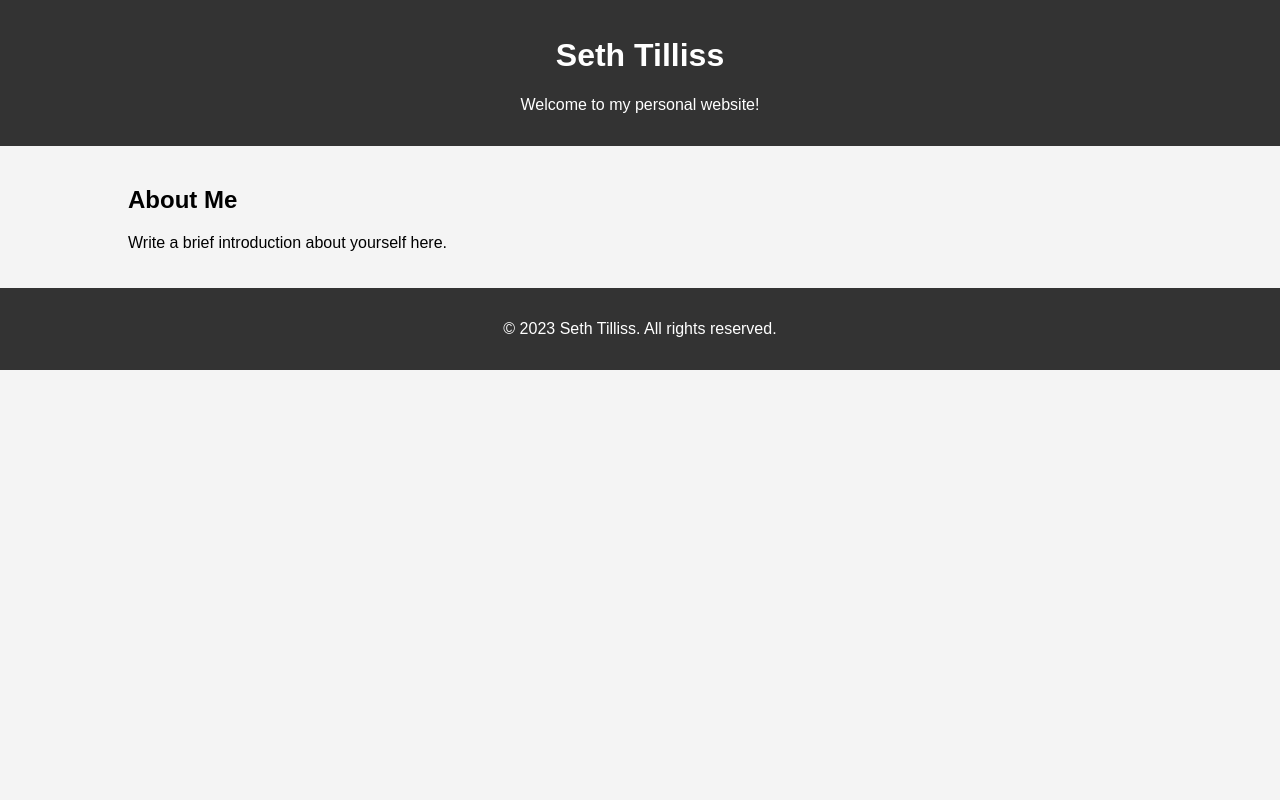
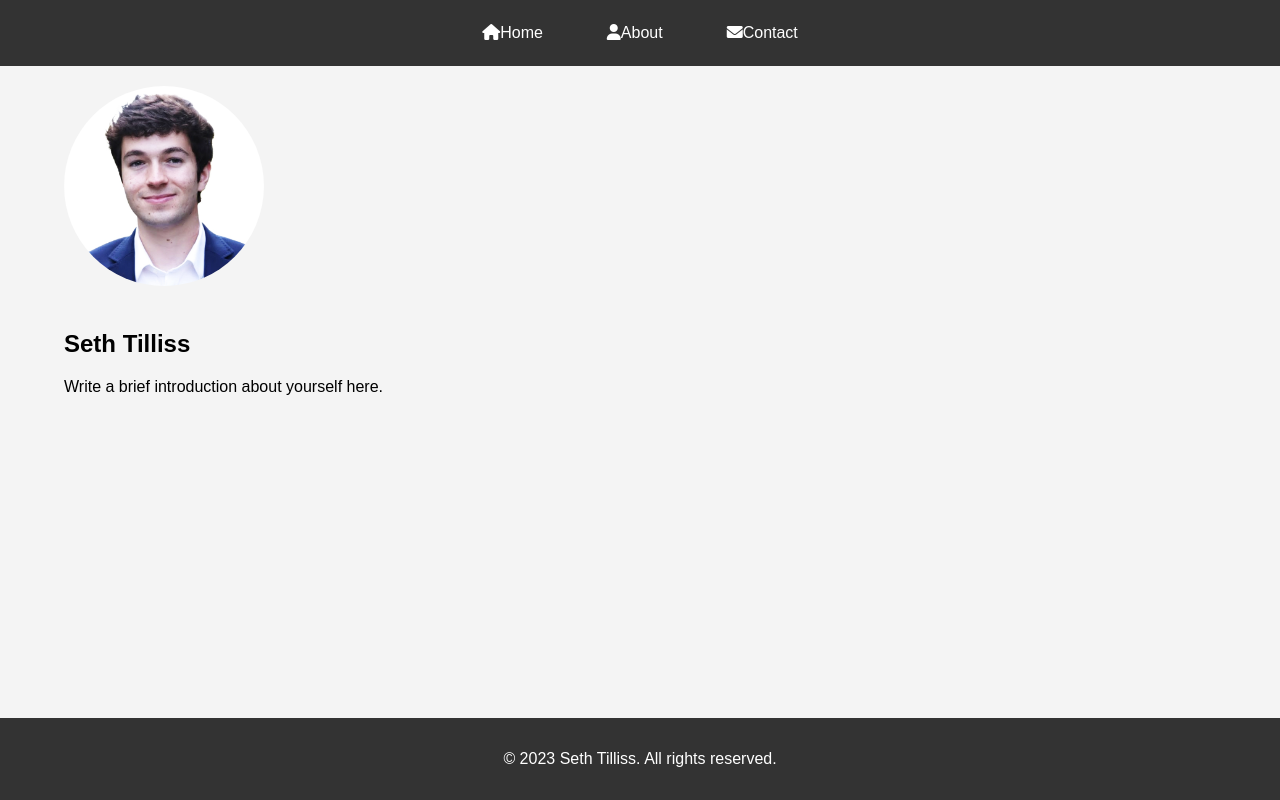
Before and after one commit to sdtilliss/MyPersonalWebsite, a plain HTML site: page index.html in a window 1280 px wide. Drawn offline with Linux system fonts and the light colour scheme; a small style sheet from the web is missing.

Commit message:
additional pages!

```diff
--- a/index.html
+++ b/index.html
@@ -1,23 +1,24 @@
 <!DOCTYPE html>
 <html lang="en">
+<nav>
+    <ul>
+        <li><a href="index.html"><i class="fas fa-home"></i>Home</a></li>
+        <li><a href="about.html"><i class="fas fa-user"></i>About</a></li>
+        <li><a href="contact.html"><i class="fas fa-envelope"></i>Contact</a></li>
+    </ul>
+</nav>
 <head>
     <meta charset="UTF-8">
     <meta name="viewport" content="width=device-width, initial-scale=1.0">
     <title>Seth Tilliss - Personal Website</title>
     <link rel="stylesheet" href="styles.css">
+    <link rel="stylesheet" href="https://cdnjs.cloudflare.com/ajax/libs/font-awesome/6.0.0/css/all.min.css" integrity="sha384-eTbD7r3wqU2HT5tj/5AsHHeZwgiDww/j6PXdOpd+RrmyXnZ7NaWq7pP4W+KbQm+M" crossorigin="anonymous">
 </head>
 <body>
-    <header>
-        <div class="container">
-            <h1>Seth Tilliss</h1>
-            <p>Welcome to my personal website!</p>
-        </div>
-    </header>
     <div class="main-content container">
-        <h2>About Me</h2>
+        <img src="profile.jpg" alt="Seth Tilliss" class="profile-picture">
+        <h2>Seth Tilliss</h2>
         <p>Write a brief introduction about yourself here.</p>
-
-        <!-- Add more sections as needed -->
     </div>
     <footer class="footer">
         <div class="container">
--- a/styles.css
+++ b/styles.css
@@ -3,21 +3,44 @@ body {
     margin: 0;
     padding: 0;
     background-color: #f4f4f4;
+    display: flex;
+    flex-direction: column;
+    min-height: 100vh;
 }
 
-header {
+nav ul {
+    list-style: none;
+    padding: 0;
+    margin: 0;
+    display: flex;
+    justify-content: center;
     background-color: #333;
+}
+
+nav ul li {
+    margin: 0;
+}
+
+nav a {
+    margin-bottom: auto;
+    display: block;
     color: #fff;
-    text-align: center;
-    padding: 1em;
+    text-decoration: none;
+    padding: 1.5em 2em;
+    transition: background-color 0.3s ease;
+}
+
+nav a:hover {
+    background-color: #555;
 }
 
 .container {
-    width: 80%;
+    width: 90%;
     margin: auto;
 }
 
 .main-content {
+    flex: 1;
     padding: 20px;
 }
 
@@ -26,4 +49,13 @@ header {
     color: #fff;
     text-align: center;
     padding: 1em;
+    margin-top: auto;
 }
+
+.profile-picture {
+    max-width: 200px;
+    width: 100%;
+    height: auto;
+    border-radius: 50%;
+    margin-bottom: 20px;
+}
```
Also changed, not shown: about.html (added, +27 -0 lines), contact.html (added, +28 -0 lines), profile.jpg (added).
